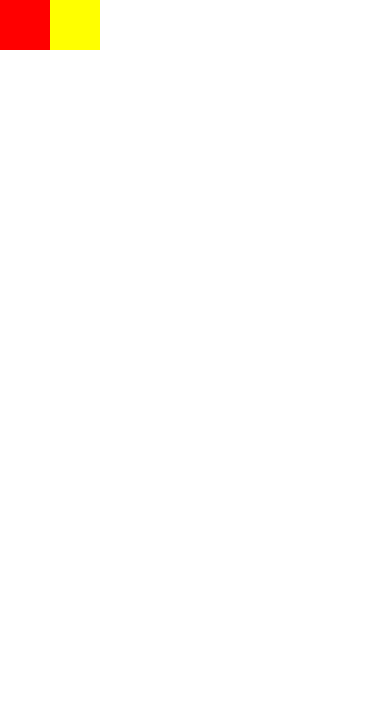
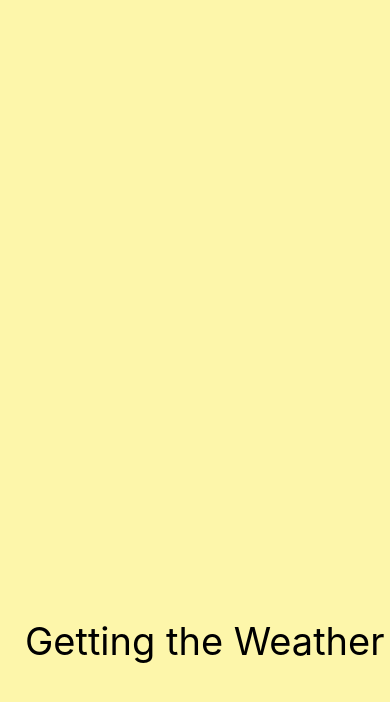
Before and after one commit to Skyblue-001/react-native-elements-weathers-app, a React Native app: screen / in a window 390 px wide. Shown: the top 702 px of the page. Built offline with nearby package versions, Linux system fonts and the light colour scheme.

Commit message:
Add a building the weather view

```diff
--- a/App.js
+++ b/App.js
@@ -1,12 +1,19 @@
 import React from 'react';
-import { StyleSheet, Text, View } from 'react-native';
+import { StyleSheet, Text, View, Image, ActivityIndicator } from 'react-native';
 
 export default class App extends React.Component {
+  state = {
+    isLoaded: false
+  }
   render() {
+    const { isLoaded } = this.state;
     return (
       <View style={styles.container}>
-        <View style={styles.redView} />
-        <View style={styles.yellowView} />
+        {isLoaded ? null : (
+          <View style={styles.loading}>
+            <Text style={styles.loadingText}>Getting the Weather</Text>
+          </View>
+        )}
       </View>
     );
   }
@@ -16,20 +23,19 @@
   container: {
     flex: 1,
     backgroundColor: '#fff',
-    justifyContent: 'flex-start',
-    alignItems: 'stretch',
-    flexDirection:'row',
-    flexWrap: 'wrap'
+    // justifyContent: 'flex-start',
+    // alignItems: 'stretch',
+    // flexDirection:'row',
+    // flexWrap: 'wrap'
   },
-  redView: {
-    height: 50,
-    width: 50,
-    backgroundColor: 'red',
-    // alignSelf:'center'
+  loading: {
+    flex: 1,
+    backgroundColor:"#FDF6AA",
+    justifyContent: "flex-end",
+    paddingLeft: 25
   },
-  yellowView: {
-    height: 50,
-    width: 50,
-    backgroundColor: 'yellow'
+  loadingText: {
+    fontSize: 38,
+    marginBottom: 180
   }
 });
```
Also changed, not shown: Weather.js (added, +42 -0 lines).
